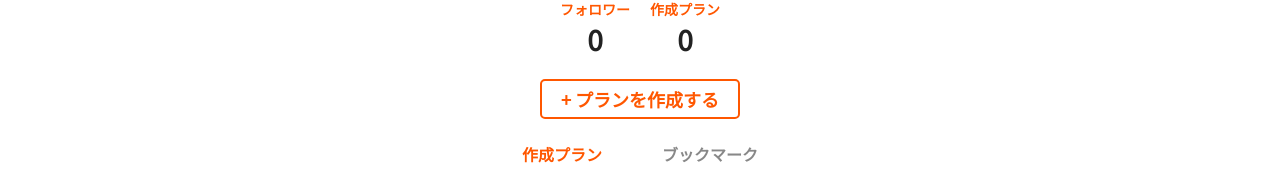
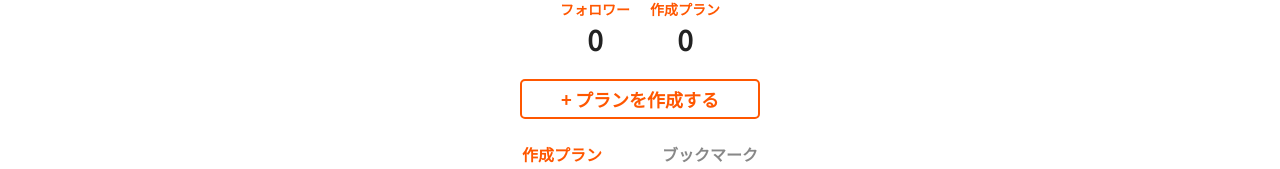
Before and after one commit to PiedPiperNagoya/nri-hackathon-2023, a Vue app: page /mypage in a window 1280 px wide. Shown: the part 193-362 px from the top of the page. Built offline with nearby package versions, Linux system fonts and the light colour scheme; no server answers.

Commit message:
feature: #7 実機でのスタイル崩れを修正

```diff
--- a/src/views/MypageView.vue
+++ b/src/views/MypageView.vue
@@ -149,6 +149,9 @@
 </script>
 
 <style scoped lang="scss">
+  main {
+    padding-bottom: 80px;
+  }
   .user-icon {
     display: block;
     width: 100px;
@@ -184,7 +187,7 @@
   // プラン作成ボタン
   .create-plan {
     display: block;
-    width: 200px;
+    width: 240px;
     height: 40px;
     line-height: 25px;
     margin: 0 auto;
```
